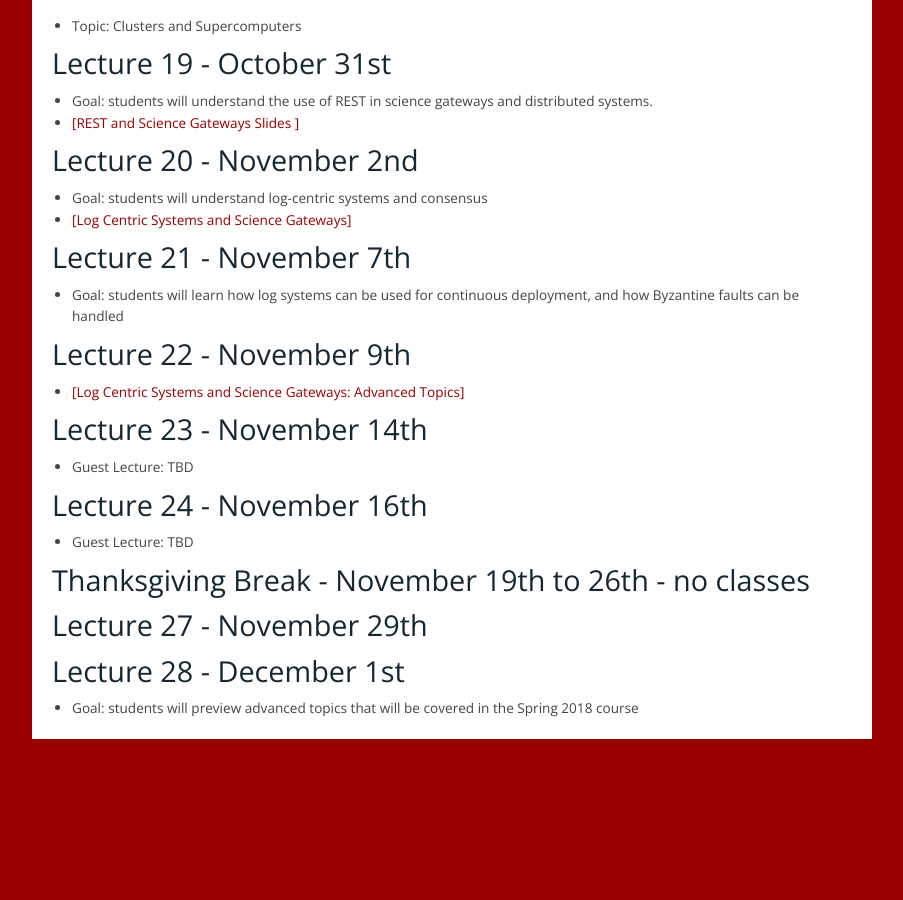
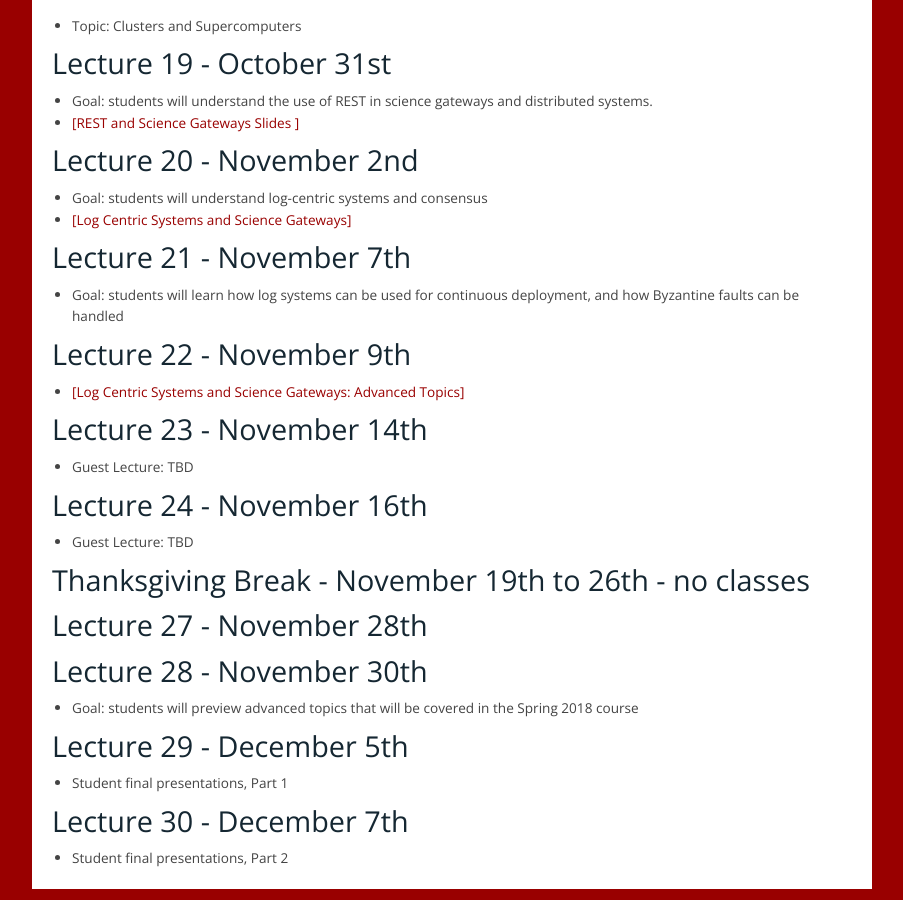
Before and after one commit to airavata-courses/airavata-courses.github.io, a Jekyll site: the page built from lectures.md, in a window 1280 px wide and 900 px high, scrolled down 2397 px. Shown: the whole window, without its empty margins (258-1161 px from the left). Built offline with Jekyll 4.4.1, drawn with Linux system fonts in a browser that asks for light colours; our own code applies the rules of GitHub Pages for plain Markdown files; before the commit the page ends 3147 px from its top, so only the background shows below that.

```diff
--- a/lectures.md
+++ b/lectures.md
@@ -127,8 +127,14 @@
 
 ### Thanksgiving Break - November 19th to 26th - no classes
 
-###  Lecture 27 - November 29th
+###  Lecture 27 - November 28th
 
 
-###  Lecture 28 - December 1st
+###  Lecture 28 - November 30th
 * Goal: students will preview advanced topics that will be covered in the Spring 2018 course
+
+### Lecture 29 - December 5th
+* Student final presentations, Part 1
+
+### Lecture 30 - December 7th
+* Student final presentations, Part 2
```
Also changed, not shown: 1 other file.
